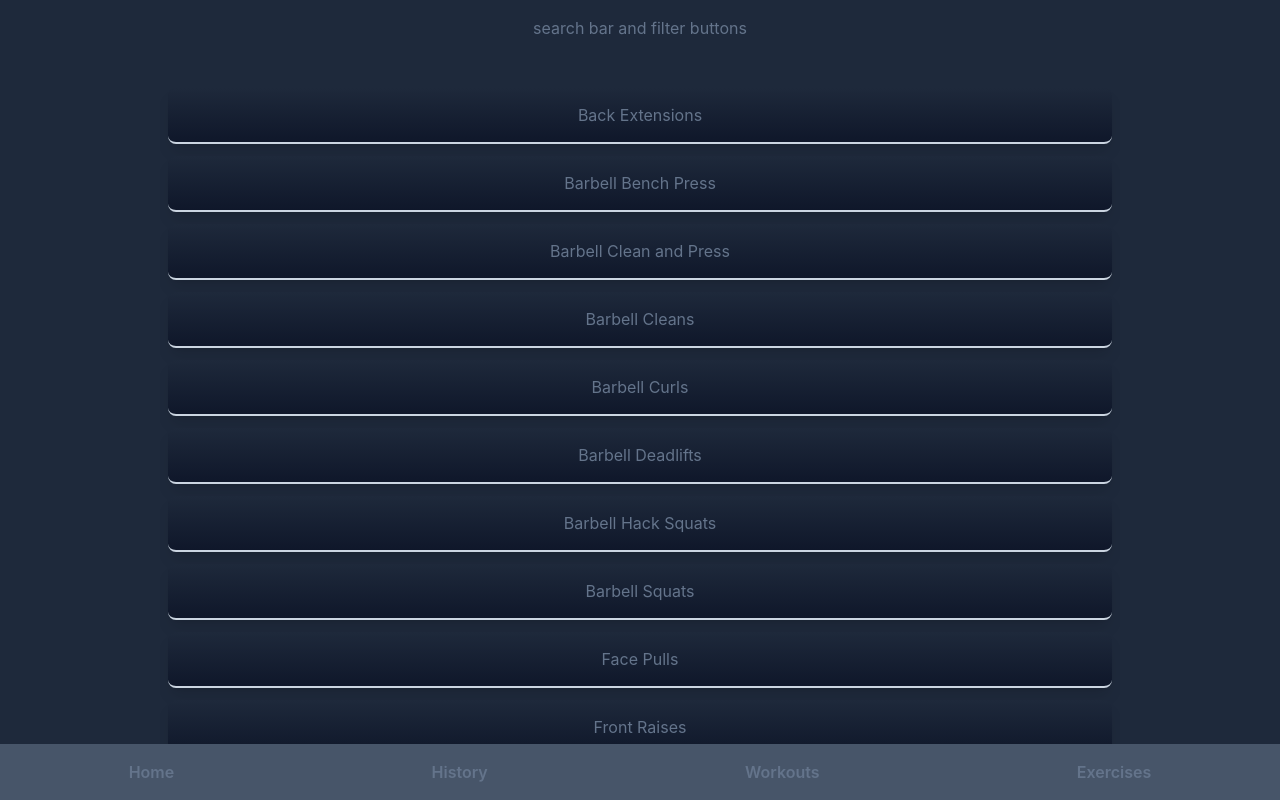
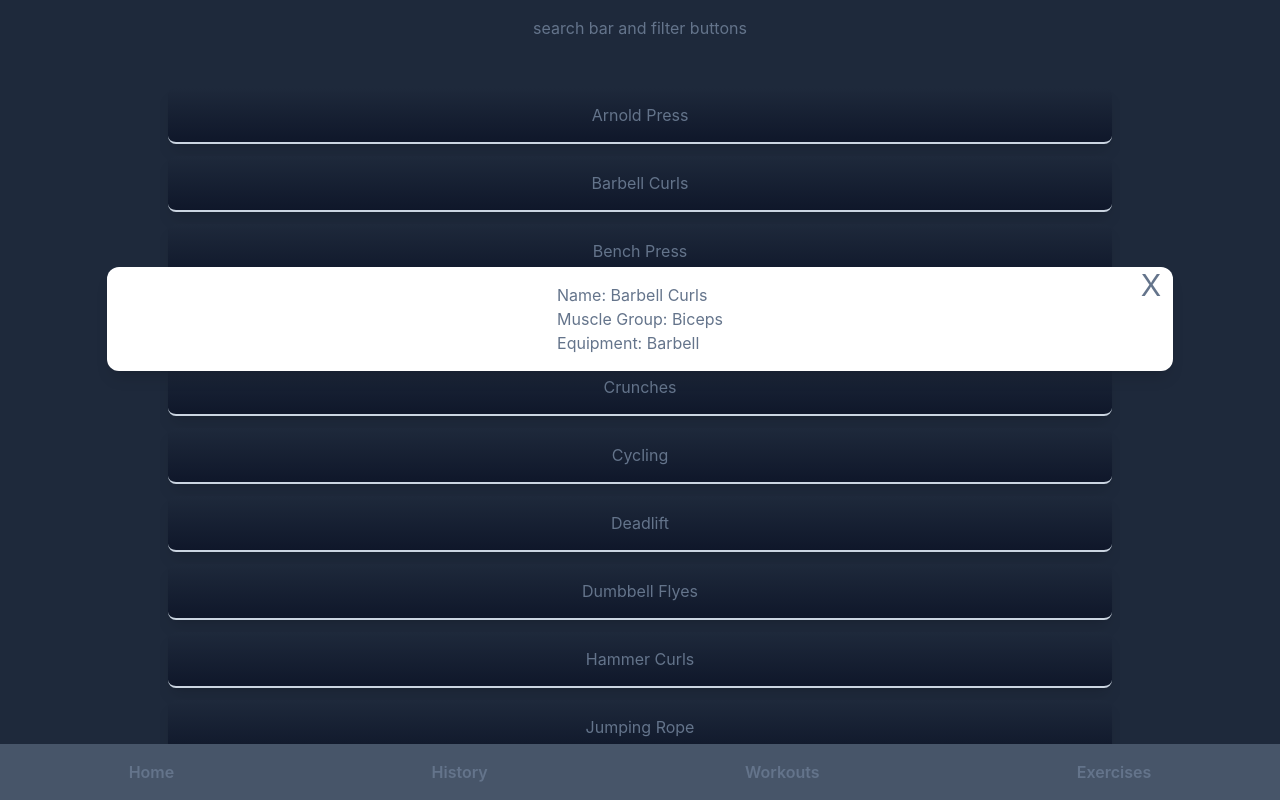
Before and after one commit to AndrewOWStyles/99-strength, a React (Create React App) app: page /Exercises in a window 1280 px wide. Both pictures are taken after a click on the button "Barbell Curls". Built offline with nearby package versions, Linux system fonts and the light colour scheme.

Commit message:
added an exercise info component, exercise list buttons can be clicked to open info and added animations so when clicked or hovered its clear

```diff
--- a/src/components/PageRoutes.js
+++ b/src/components/PageRoutes.js
@@ -1,4 +1,3 @@
-import React from 'react';
 import { Route, Routes } from 'react-router-dom';
 import HomeScreen from './pages/HomeScreen';
 import History from './pages/History';
--- /dev/null
+++ b/src/components/exercises/exerciseInfo.js
@@ -0,0 +1,13 @@
+import React from 'react';
+
+const ExerciseInfo = ({ exercise }) => {
+  return (
+    <div className=''>
+      <p>Name: {exercise.name}</p>
+      <p>Muscle Group: {exercise.muscleGroup}</p>
+      <p>Equipment: {exercise.equipment}</p>
+    </div>
+  );
+};
+
+export default ExerciseInfo;
--- a/src/components/exercises/exercisesList.js
+++ b/src/components/exercises/exercisesList.js
@@ -1,75 +1,160 @@
 const Exercises = [
+
+    // Chest Exercises
     {
-        name: 'Barbell Bench Press',
-        muscleGroup: 'Chest',
-        Description: ''
+        name: "Bench Press",
+        muscleGroup: "Chest",
+        equipment: "Barbell",
+        description: "The bench press is a compound exercise that primarily targets the chest muscles. It involves lying on a flat bench and pushing a weighted barbell away from the chest.",
     },
     {
-        name: 'Barbell Clean and Press',
-        muscleGroup: 'Shoulders',
-        Description: ''
+        name: "Dumbbell Flyes",
+        muscleGroup: "Chest",
+        equipment: "Dumbbell",
+        description: "Dumbbell flyes are isolation exercises that target the chest muscles. It involves lying on a flat bench and extending the arms outward in a wide arc motion.",
     },
     {
-        name: 'Barbell Cleans',
-        muscleGroup: 'Shoulders',
-        Description: ''
+        name: "Push-Ups",
+        muscleGroup: "Chest",
+        equipment: "Bodyweight",
+        description: "Push-ups are bodyweight exercises that primarily target the chest muscles. They are performed by raising and lowering the body using the arms while keeping the back and legs straight.",
+    },
+    // Leg Exercises
+    {
+        name: "Squat",
+        muscleGroup: "Legs",
+        equipment: "Barbell",
+        description: "Squats are compound exercises that target the leg muscles, including quadriceps, hamstrings, and glutes. They involve bending the knees and hips while holding a weighted barbell on the upper back.",
     },
     {
-        name: 'Barbell Curls',
-        muscleGroup: 'Biceps',
-        Description: ''
+        name: "Lunges",
+        muscleGroup: "Legs",
+        equipment: "Bodyweight",
+        description: "Lunges are bodyweight exercises that target the leg muscles, including quadriceps, hamstrings, and glutes. They involve stepping forward with one leg and lowering the body until the front knee is bent at a 90-degree angle.",
     },
     {
-        name: 'Barbell Deadlifts',
-        muscleGroup: 'Back',
-        Description: ''
+        name: "Leg Press",
+        muscleGroup: "Legs",
+        equipment: "Machine",
+        description: "The leg press is a machine exercise that primarily targets the leg muscles, including quadriceps, hamstrings, and glutes. It involves pushing a weighted platform away from the body using the legs.",
+    },
+    // Back Exercises
+    {
+        name: "Deadlift",
+        muscleGroup: "Back",
+        equipment: "Barbell",
+        description: "The deadlift is a compound exercise that targets multiple muscles, including the back, legs, and core. It involves lifting a weighted barbell from the ground while maintaining a straight back and pushing through the legs.",
     },
     {
-        name: 'Back Extensions',
-        muscleGroup: 'Back',
-        Description: ''
+        name: "Pull-Ups",
+        muscleGroup: "Back",
+        equipment: "Bodyweight",
+        description: "Pull-ups are bodyweight exercises that primarily target the back muscles, including the lats. They are performed by hanging from a bar and pulling the body upward until the chin is above the bar.",
     },
     {
-        name: 'Front Raises',
-        muscleGroup: 'Shoulders',
-        Description: ''
+        name: "Seated Cable Rows",
+        muscleGroup: "Back",
+        equipment: "Cable",
+        description: "Seated cable rows are isolation exercises that target the back muscles, including the lats and rhomboids. They involve sitting on a bench, pulling a cable attachment toward the body while maintaining a straight back.",
+    },
+    // Shoulder Exercises
+    {
+        name: "Shoulder Press",
+        muscleGroup: "Shoulders",
+        equipment: "Dumbbell",
+        description: "The shoulder press is a compound exercise that primarily targets the shoulder muscles. It involves pressing dumbbells overhead from shoulder level while keeping the back straight and core engaged.",
     },
     {
-        name: 'Good Mornings',
-        muscleGroup: 'Back',
-        Description: ''
+        name: "Arnold Press",
+        muscleGroup: "Shoulders",
+        equipment: "Dumbbell",
+        description: "Arnold press is a variation of the shoulder press that targets the shoulder muscles. It involves rotating the palms as the dumbbells are pressed overhead, providing additional engagement to the shoulder muscles.",
     },
     {
-        name: 'Barbell Hack Squats',
-        muscleGroup: 'Legs',
-        Description: ''
+        name: "Lateral Raises",
+        muscleGroup: "Shoulders",
+        equipment: "Dumbbell",
+        description: "Lateral raises are isolation exercises that primarily target the lateral head of the shoulder muscles. They involve lifting dumbbells laterally from the sides of the body until the arms are parallel to the ground.",
+    },
+    // Bicep Exercises
+    {
+        name: "Barbell Curls",
+        muscleGroup: "Biceps",
+        equipment: "Barbell",
+        description: "Barbell curls are isolation exercises that target the biceps. They involve holding a weighted barbell with an underhand grip and curling it upward toward the chest while keeping the upper arms stationary.",
     },
     {
-        name: 'Hip Thrusts',
-        muscleGroup: 'Legs',
-        Description: ''
+        name: "Hammer Curls",
+        muscleGroup: "Biceps",
+        equipment: "Dumbbell",
+        description: "Hammer curls are isolation exercises that primarily target the biceps and forearms. They involve holding dumbbells with a neutral grip and curling them upward while keeping the upper arms stationary.",
     },
     {
-        name: 'Incline Bench Press',
-        muscleGroup: 'Chest',
-        Description: ''
+        name: "Preacher Curls",
+        muscleGroup: "Biceps",
+        equipment: "Machine",
+        description: "Preacher curls are isolation exercises that target the biceps. They are performed using a preacher curl machine, where the upper arms rest on a padded surface, and the forearms are curled upward.",
+    },
+    // Tricep Exercises
+    {
+        name: "Tricep Dips",
+        muscleGroup: "Triceps",
+        equipment: "Bodyweight",
+        description: "Tricep dips are bodyweight exercises that primarily target the triceps. They are performed by lowering and raising the body using the arms while keeping the legs extended and the torso upright.",
     },
     {
-        name: 'Face Pulls',
-        muscleGroup: 'Shoulders',
-        Description: ''
+        name: "Close Grip Bench Press",
+        muscleGroup: "Triceps",
+        equipment: "Barbell",
+        description: "The close grip bench press is a compound exercise that primarily targets the triceps. It involves performing a bench press with a narrow grip, keeping the elbows close to the body throughout the movement.",
     },
     {
-        name: 'Barbell Squats',
-        muscleGroup: 'Legs',
-        Description: ''
+        name: "Tricep Pushdowns",
+        muscleGroup: "Triceps",
+        equipment: "Cable",
+        description: "Tricep pushdowns are isolation exercises that target the triceps. They involve using a cable machine and a rope or bar attachment to push the cable downward while keeping the upper arms stationary.",
     },
-]
+    // Abdominal Exercises
+    {
+        name: "Crunches",
+        muscleGroup: "Abdominals",
+        equipment: "Bodyweight",
+        description: "Crunches are abdominal exercises that primarily target the rectus abdominis muscles. They involve lying on the back, curling the upper body upward, and contracting the abdominal muscles.",
+    },
+    {
+        name: "Russian Twists",
+        muscleGroup: "Abdominals",
+        equipment: "Medicine Ball",
+        description: "Russian twists are abdominal exercises that target the obliques. They involve sitting on the floor, lifting the feet off the ground, and twisting the torso from side to side while holding a medicine ball.",
+    },
+    {
+        name: "Plank",
+        muscleGroup: "Abdominals",
+        equipment: "Bodyweight",
+        description: "The plank is a core exercise that targets the abdominal muscles, including the rectus abdominis and transverse abdominis. It involves maintaining a straight body position while resting on the forearms and toes.",
 
-export default Exercises
+    },
+    // Cardio Exercises
+    {
+        name: "Treadmill Running",
+        muscleGroup: "Cardio",
+        equipment: "Treadmill",
+        description: "Treadmill running is a cardiovascular exercise that can improve endurance and burn calories. It involves running or jogging on a treadmill machine at various speeds and incline levels.",
+    },
+    {
+        name: "Cycling",
+        muscleGroup: "Cardio",
+        equipment: "Stationary Bike",
+        description: "Cycling on a stationary bike is a low-impact cardiovascular exercise that targets the leg muscles. It involves pedaling on a stationary bike at various resistance levels and speeds.",
+    },
+    {
+        name: "Jumping Rope",
+        muscleGroup: "Cardio",
+        equipment: "Jump Rope",
+        description: "Jumping rope is a cardiovascular exercise that can improve coordination and endurance. It involves jumping over a rope that is swung repeatedly under the feet.",
+    },
+    // Add more exercises here
+];
 
-// {
-//     name: '',
-//     muscleGroup: '',
-//     Description: ''
-// },
+
+export default Exercises;
--- a/src/components/navbar.js
+++ b/src/components/navbar.js
@@ -1,4 +1,3 @@
-import React from 'react';
 import { NavLink } from 'react-router-dom';
 import { motion } from 'framer-motion';
 
--- a/src/components/pages/Exercises.js
+++ b/src/components/pages/Exercises.js
@@ -1,10 +1,19 @@
-import React from 'react';
+import React, { useState } from 'react';
+import { motion } from 'framer-motion';
 import ExerciseList from '../exercises/exercisesList';
+import ExerciseInfo from '../exercises/exerciseInfo';
 
 const Exercises = () => {
+  const alphabeticalSort = ExerciseList.slice().sort((a, b) => a.name.localeCompare(b.name));
+  const [selectedExercise, setSelectedExercise] = useState(null);
 
-    const alphabeticalSort = ExerciseList.slice().sort((a, b) => a.name.localeCompare(b.name))
+  const handleExerciseClick = (exercise) => {
+    setSelectedExercise(exercise);
+  };
 
+  const handleCloseExercise = () => {
+    setSelectedExercise(null);
+  };
 
   return (
     <div className="w-screen h-full mx-auto grid justify-items-center" style={{ gridTemplateRows: '10% 90%' }}>
@@ -12,10 +21,26 @@ const Exercises = () => {
       <div className='overflow-auto w-3/4'>
         {alphabeticalSort.map((exercise, index) => (
           <div className='p-1 m-1' key={index}>
-                <button className='w-full h-14 border-b-2 border-b-slate-300 pl-2 pr-2 rounded-lg shadow-lg bg-gradient-to-b from-slate-800 to-slate-900'>{exercise.name}</button>
+            <motion.button
+                whileHover={{
+                scale: 1.1,
+                transition: { duration: 0.5 }
+                }}
+                whileTap={{ scale: 1.1 }}
+                className='w-full h-14 border-b-2 border-b-slate-300 pl-2 pr-2 rounded-lg shadow-lg bg-gradient-to-b from-slate-800 to-slate-900'
+                onClick={() => handleExerciseClick(exercise)}
+                >
+              {exercise.name}
+            </motion.button>
           </div>
         ))}
       </div>
+      {selectedExercise && (
+        <div className="flex justify-center absolute top-1/3 left-1/5 bg-white p-4 shadow-lg w-5/6 rounded-xl">
+          <ExerciseInfo exercise={selectedExercise} />
+          <button className='absolute top-0 right-3 text-3xl' onClick={handleCloseExercise}>X</button>
+        </div>
+      )}
     </div>
   );
 };
--- a/src/components/pages/History.js
+++ b/src/components/pages/History.js
@@ -1,5 +1,3 @@
-import React from 'react';
-
 const History = () => {
 
 
--- a/src/components/pages/HomeScreen.js
+++ b/src/components/pages/HomeScreen.js
@@ -1,8 +1,4 @@
-import React from 'react';
-
 const HomeScreen = () => {
-
-
 
     return (
         <div className="w-3/4 h-full mx-auto grid justify-items-center items-center" style={{ gridTemplateRows: '10% 60% 20%' }}>
--- a/src/components/pages/Workouts.js
+++ b/src/components/pages/Workouts.js
@@ -1,5 +1,3 @@
-import React from 'react';
-
 const Workouts = () => {
 
 
```
Lines whose indentation alone changed are shown as unchanged.
